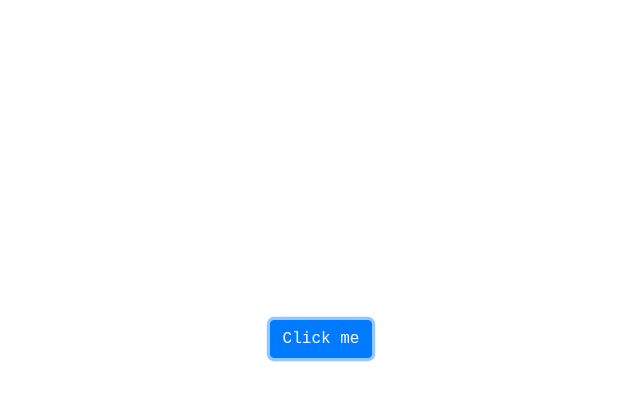
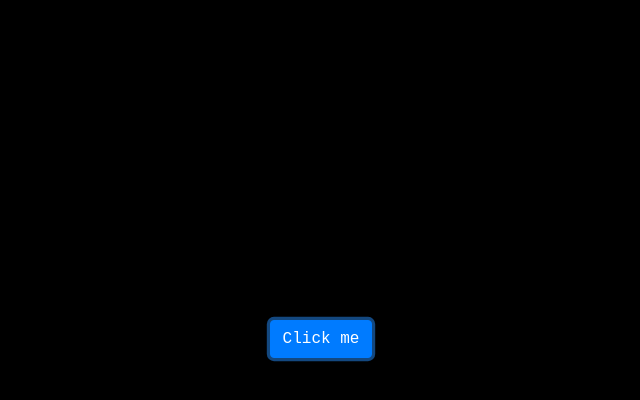
Before and after one commit to andrerferrer/rehearsal-629, a website built with webpack: page index.html in a window 1280 px wide. Both pictures are taken after a click on the button "Click me". Shown: the whole page, without its empty margins (319-959 px from the left). Built offline with nearby package versions, Linux system fonts and the light colour scheme.

Commit message:
finish lovecode

```diff
--- a/index.html
+++ b/index.html
@@ -4,6 +4,7 @@
     <meta charset="UTF-8">
     <title>Playground - JavaScript 101</title>
     <link rel="stylesheet" href="https://stackpath.bootstrapcdn.com/bootstrap/4.3.1/css/bootstrap.min.css" integrity="sha384-ggOyR0iXCbMQv3Xipma34MD+dH/1fQ784/j6cY/iJTQUOhcWr7x9JvoRxT2MZw1T" crossorigin="anonymous">
+    <link rel="stylesheet" href="style.css">
 
   </head>
   <body>
--- a/src/index.js
+++ b/src/index.js
@@ -1 +1,13 @@
-console.log("Hello from src/index.js!");
+
+// select the element
+const btn = document.querySelector('#click-me');
+
+// do the callback
+const darkModeOn = (event) => {
+  // console.log(event);
+  const body = document.querySelector('body');
+  body.classList.toggle('dark-mode');
+};
+
+// add event listener
+btn.addEventListener('click', darkModeOn);
--- /dev/null
+++ b/style.css
@@ -0,0 +1,4 @@
+.dark-mode {
+  color: white;
+  background-color: black;
+}
```
